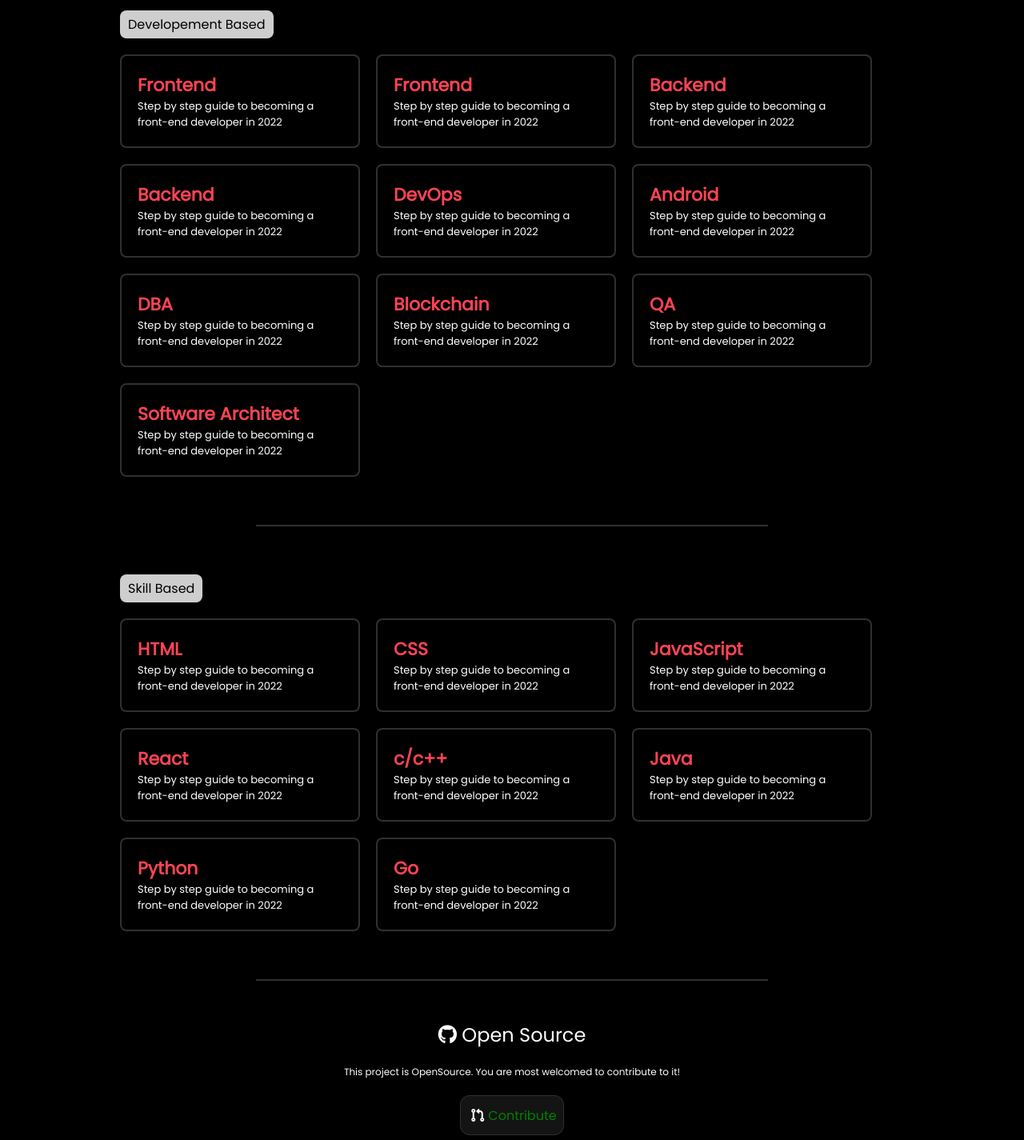
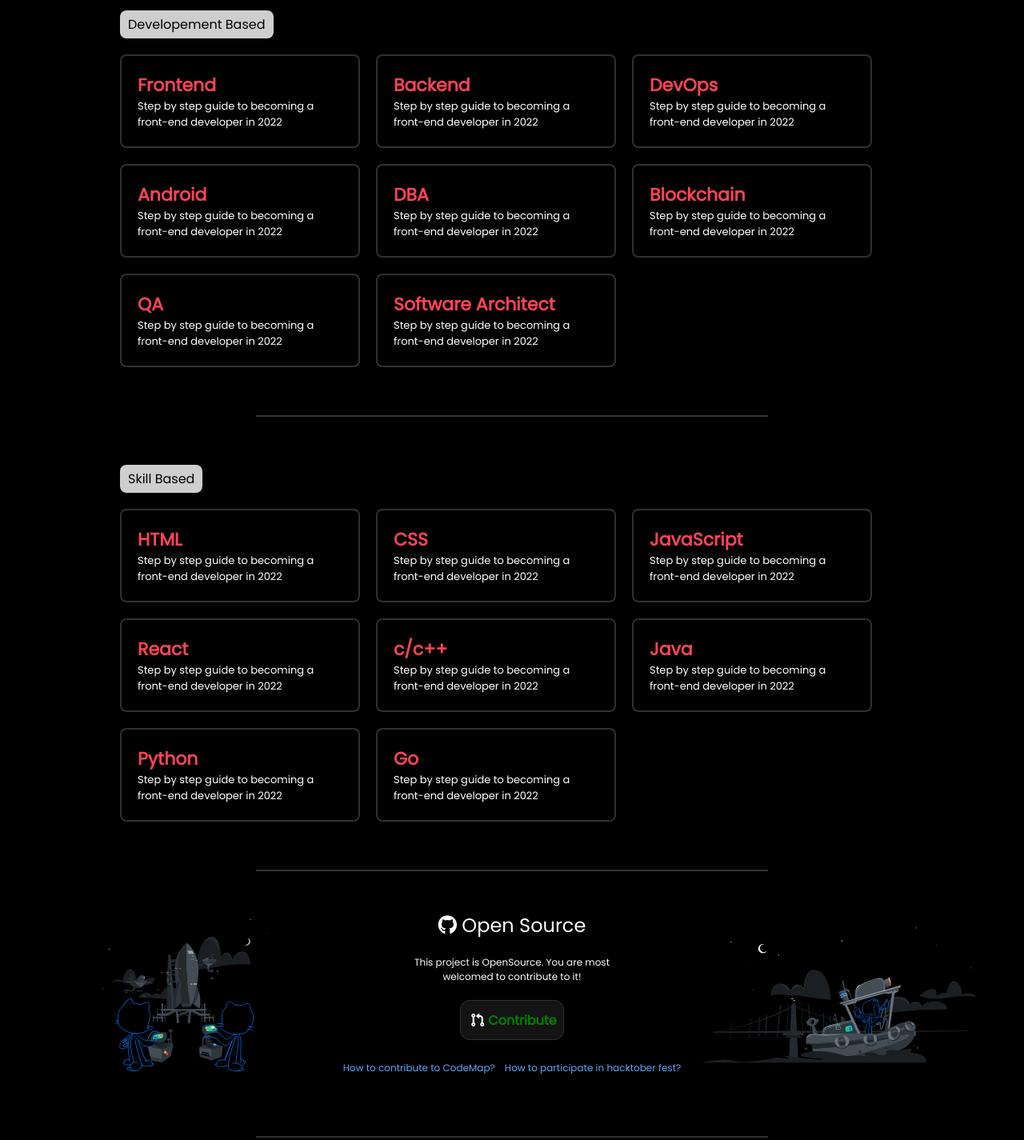
Before and after one commit to kjsce-codecell/CodeMap, a plain HTML site: page index.html in a window 1280 px wide. Shown: the part 213-1638 px from the top of the page at 80% size. Drawn offline with Linux system fonts and the light colour scheme.

Commit message:
changes to contributing section

```diff
--- a/index.html
+++ b/index.html
@@ -19,7 +19,8 @@
 <body>
     <nav>
         <div class="logo">
-            <label><a target="_blank" href="https://www.kjscecodecell.com/"><img src="./img/Codecell-logo-red.png" alt=""></a> | Codemap</label>
+            <label><a target="_blank" href="https://www.kjscecodecell.com/"><img src="./img/Codecell-logo-red.png"
+                        alt=""></a> | Codemap</label>
         </div>
         <div class="nav-links">
             <li><a href="#">Home</a></li>
@@ -51,60 +52,56 @@
                     <p class="skill-para">Step by step guide to becoming a front-end developer in 2022</p>
                 </div>
             </a>
-            <a class="skill" href="./pages/frontend/frontend.html" target="_blank">
-                <div>
-                    <h1 class="skill-header">Frontend</h1>
-                    <p class="skill-para">Step by step guide to becoming a front-end developer in 2022</p>
-                </div>
-            </a>
+
             <a class="skill" href="#" target="_blank">
                 <div>
                     <h1 class="skill-header">Backend</h1>
                     <p class="skill-para">Step by step guide to becoming a front-end developer in 2022</p>
                 </div>
             </a>
-            <a class="skill" href="#" target="_blank">
-                <div>
-                    <h1 class="skill-header">Backend</h1>
-                    <p class="skill-para">Step by step guide to becoming a front-end developer in 2022</p>
-                </div>
-            </a>
+
             <a class="skill" href="#" target="_blank">
                 <div>
                     <h1 class="skill-header">DevOps</h1>
                     <p class="skill-para">Step by step guide to becoming a front-end developer in 2022</p>
                 </div>
             </a>
+
             <a class="skill" href="#" target="_blank">
                 <div>
                     <h1 class="skill-header">Android</h1>
                     <p class="skill-para">Step by step guide to becoming a front-end developer in 2022</p>
                 </div>
             </a>
+
             <a class="skill" href="#" target="_blank">
                 <div>
                     <h1 class="skill-header">DBA</h1>
                     <p class="skill-para">Step by step guide to becoming a front-end developer in 2022</p>
                 </div>
             </a>
+
             <a class="skill" href="#" target="_blank">
                 <div>
                     <h1 class="skill-header">Blockchain</h1>
                     <p class="skill-para">Step by step guide to becoming a front-end developer in 2022</p>
                 </div>
             </a>
+
             <a class="skill" href="#" target="_blank">
                 <div>
                     <h1 class="skill-header">QA</h1>
                     <p class="skill-para">Step by step guide to becoming a front-end developer in 2022</p>
                 </div>
             </a>
+
             <a class="skill" href="#" target="_blank">
                 <div>
                     <h1 class="skill-header">Software Architect</h1>
                     <p class="skill-para">Step by step guide to becoming a front-end developer in 2022</p>
                 </div>
             </a>
+
         </div>
     </section>
 
@@ -121,54 +118,66 @@
                     <p class="skill-para">Step by step guide to becoming a front-end developer in 2022</p>
                 </div>
             </a>
+
             <a class="skill" href="#" target="_blank">
                 <div>
                     <h1 class="skill-header">CSS</h1>
                     <p class="skill-para">Step by step guide to becoming a front-end developer in 2022</p>
                 </div>
             </a>
+
             <a class="skill" href="#" target="_blank">
                 <div>
                     <h1 class="skill-header">JavaScript</h1>
                     <p class="skill-para">Step by step guide to becoming a front-end developer in 2022</p>
                 </div>
             </a>
+
             <a class="skill" href="#" target="_blank">
                 <div>
                     <h1 class="skill-header">React</h1>
                     <p class="skill-para">Step by step guide to becoming a front-end developer in 2022</p>
                 </div>
             </a>
+
             <a class="skill" href="#" target="_blank">
                 <div>
                     <h1 class="skill-header">c/c++</h1>
                     <p class="skill-para">Step by step guide to becoming a front-end developer in 2022</p>
                 </div>
             </a>
+
             <a class="skill" href="#" target="_blank">
                 <div>
                     <h1 class="skill-header">Java</h1>
                     <p class="skill-para">Step by step guide to becoming a front-end developer in 2022</p>
                 </div>
             </a>
+
             <a class="skill" href="#" target="_blank">
                 <div>
                     <h1 class="skill-header">Python</h1>
                     <p class="skill-para">Step by step guide to becoming a front-end developer in 2022</p>
                 </div>
             </a>
+
             <a class="skill" href="#" target="_blank">
                 <div>
                     <h1 class="skill-header">Go</h1>
                     <p class="skill-para">Step by step guide to becoming a front-end developer in 2022</p>
                 </div>
             </a>
+
         </div>
     </section>
 
     <hr class="inter-section-hr">
 
     <section class="open-source">
+        <div>
+            <img src="./img/github1.svg" alt="svg1">
+        </div>
+        <div>
             <h1 class="title"><i class="fa-brands fa-github"></i> Open Source</h1>
         <p class="para">This project is OpenSource. You are most welcomed to contribute to it!</p>
 
@@ -181,13 +190,18 @@
             <a href="./pages/how-to-contribute.html">How to contribute to CodeMap?</a>
             <a href="./pages/how-to-participate.html">How to participate in hacktober fest?</a>
         </div>
+        </div>
+        <div>
+            <img class="hide" src="./img/github2.svg" alt="svg1">
+        </div>
     </section>
 
     <hr class="inter-section-hr">
 
     <footer>
         <div class="footer-logo">
-                <label><a target="_blank" href="https://www.kjscecodecell.com/"><img src="./img/Codecell-logo-red.png" alt=""></a> | Codemap</label>
+            <label><a target="_blank" href="https://www.kjscecodecell.com/"><img src="./img/Codecell-logo-red.png"
+                        alt=""></a> | Codemap</label>
         </div>
         <div class="footer-text">A begineers guide to a fresher in programming</div>
         <div class="footer-media-links">
@@ -215,7 +229,9 @@
                 <i class="fa-brands fa-linkedin"></i>
             </a>
         </div>
-            <div class="footer-text"><p>Made with <i class="fa-solid fa-heart heart"></i> by CodeCell</p></div>
+        <div class="footer-text">
+            <p>Made with <i class="fa-solid fa-heart heart"></i> by CodeCell</p>
+        </div>
     </footer>
     <script src="./script/app.js"></script>
 </body>
--- a/style/navbar.css
+++ b/style/navbar.css
@@ -32,7 +32,7 @@ nav * {
     display: flex;
     text-align: center;
     justify-content: space-around;
-    width: 30%;
+    width: 25%;
     margin: 0 20px;
 }
 
--- a/style/style.css
+++ b/style/style.css
@@ -129,6 +129,16 @@ html {
 }
 
 /* <============= Open Source Section CSS =============> */
+.open-source {
+    display: flex;
+    justify-content: center;
+    align-items: center;
+}
+
+.open-source img {
+    width: 30vw;
+}
+
 .open-source .title {
     font-size: 24px;
 }
@@ -142,6 +152,7 @@ html {
 .contribute a {
     padding: 6px 8px;
     color: var(--green);
+    font-weight: 800;
     background-color: var(--off-black);
     border: 1px solid var(--light-black);
     border-radius: 12px;
@@ -160,6 +171,8 @@ html {
 .contributing-links {
     display: flex;
     justify-content: center;
+    flex-wrap: wrap;
+    text-align: center;
     font-size: 12px;
     margin: 20px auto;
 }
@@ -246,6 +259,18 @@ footer p i {
     .skill {
         width: 45%;
     }
+
+    .open-source {
+        flex-wrap: wrap;
+    }
+
+    .open-source img {
+        width: 60vw;
+    }
+
+    .hide {
+        display: none;
+    }
 }
 
 @media (max-width: 450px) {
@@ -264,6 +289,10 @@ footer p i {
 
     .skill {
         width: 100%;
+    }
+
+    .open-source img {
+        width: 95vw;
     }
 
     .footer-logo label {
```
Lines whose indentation alone changed are shown as unchanged.
